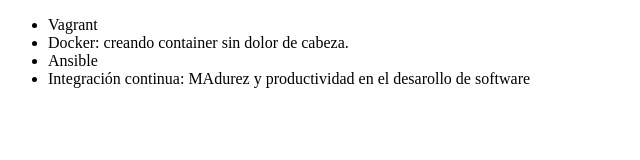
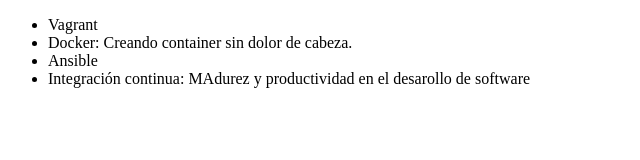
Before and after one commit to TonyTapia/Alura-git, a plain HTML site: page index.html in a window 1280 px wide. Shown: the full height of the page, 0-640 px from the left. Drawn offline with Linux system fonts and the light colour scheme.

Commit message:
cambiar minusculas por mayusculas

```diff
--- a/index.html
+++ b/index.html
@@ -7,7 +7,7 @@
 	<body>
      		<ul>
          		<li> Vagrant </li>
-         		<li> Docker: creando container sin dolor de cabeza. </li>
+         		<li> Docker: Creando container sin dolor de cabeza. </li>
          		<li> Ansible </li>
          		<li> Integración continua: MAdurez y productividad en el desarollo de software </li>
      		</ul>
```
